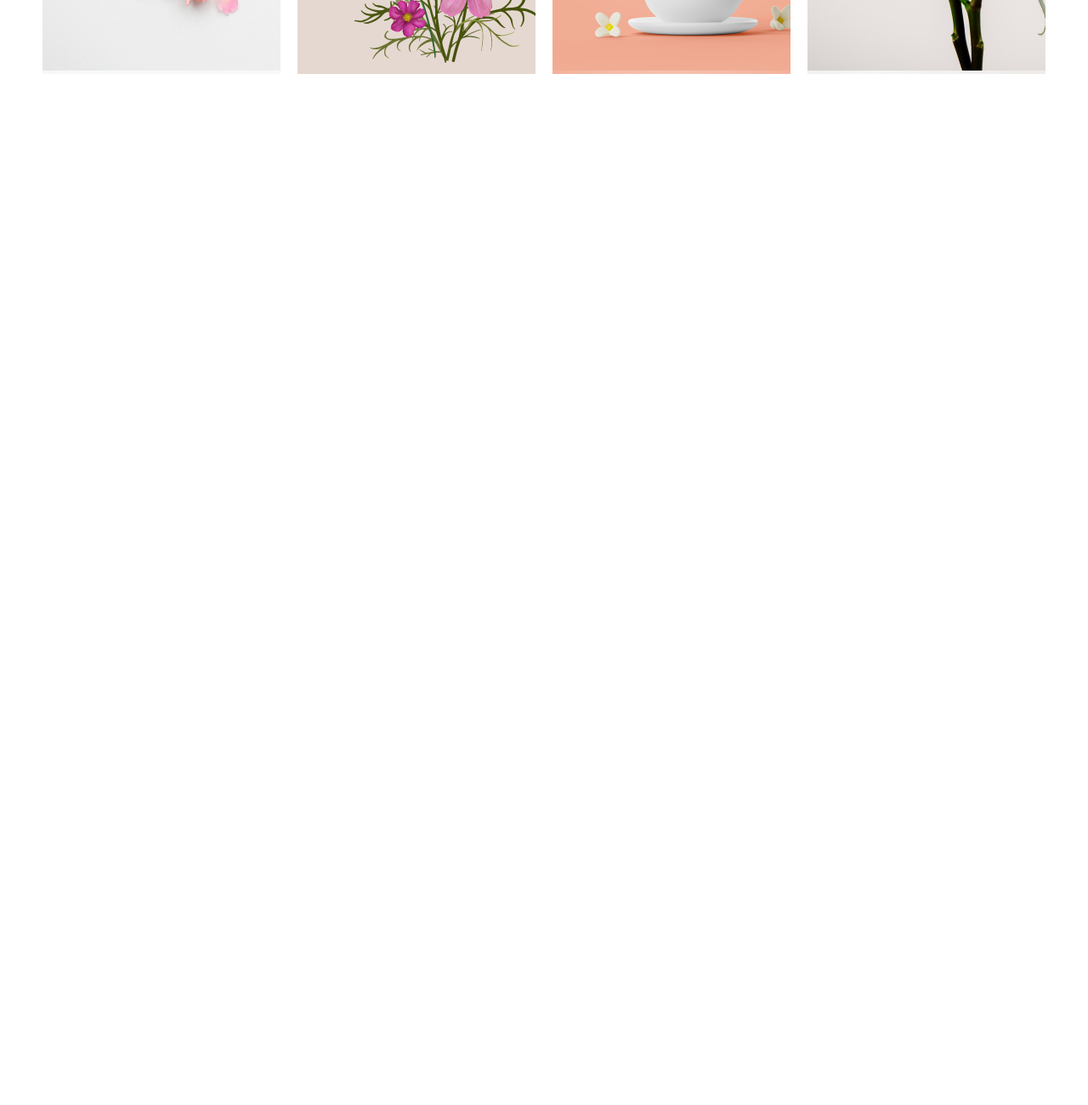
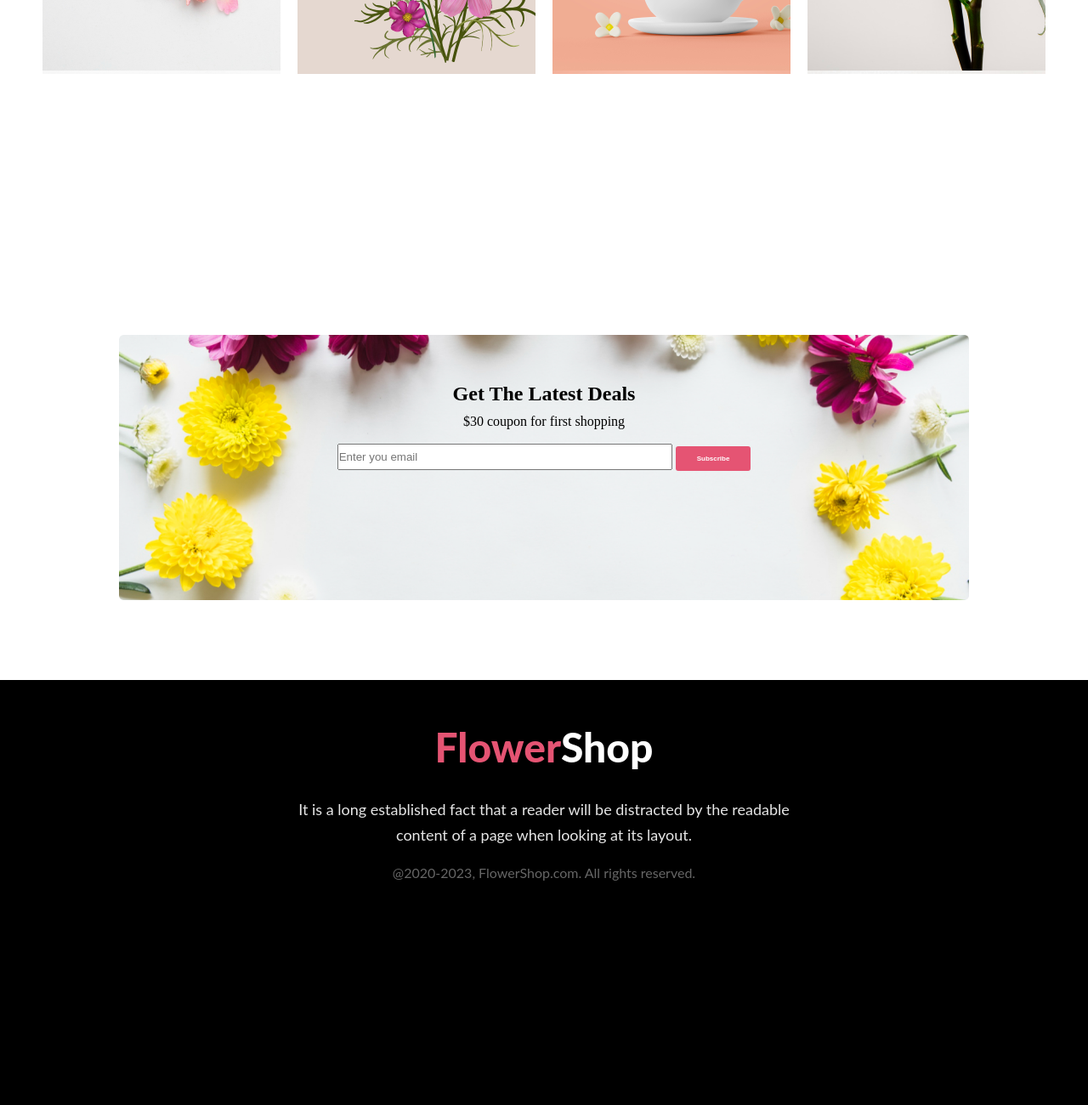
Before and after one commit to Yeasin7772/assignment01-flower, a plain HTML site: page index.html in a window 1280 px wide. Shown: the part 2442-3742 px from the top of the page at 85% size. Before the commit the page ends 2742 px from the top, so only its background shows below. Drawn offline with Linux system fonts and the light colour scheme.

Commit message:
added footer section

```diff
--- a/index.html
+++ b/index.html
@@ -90,7 +90,8 @@
        <section>
         <div class="Instagram-container">
             <h2 class="Instagram-title">Instagram </h2>
-            <p class="Instagram-description" > It is a long established fact that a reader will be distracted by the readable <br> content of a page when looking at its layout.
+            <p class="Instagram-description" > It is a long established fact that a reader will be distracted by the readable <br>
+                 content of a page when looking at its layout.
 
             </p>
             <ol class="Instagram-images">
@@ -110,17 +111,59 @@
         </div>
 
 
+
        </section>
+       <!-- third section end here -->
+
+        <!-- fourth section start here -->
+        <section>
+
+
+            <div class="text">
+                <div class="heder">
+                   <h1 class="Subscribe-title">Get The Latest Deals</h1>
+            <p class="Subscribe-descrpiton" >$30 coupon for first shopping</p>
+
+                </div>
+            <div class="from">
+                <form action="">
+                <label for="">
+                    <input type="email" name="" placeholder="Enter you email" id="">
+
+
+                </label>
+                <button class="btn-primary">Subscribe</button>
+            </form>
+
+            <!-- </div>
+            <div class="Subscribe-container"></div> -->
+            </div>
 
 
 
-
-
+        </section>
+        <!-- fourth section end here -->
 
 
 
     </main>
     <footer>
+     <div class="flowershop-container">
+
+    <div class="footer-body">
+
+        <h1 class="flower-title"><span class="flower-color">Flower</span>Shop</h1>
+        <p class="flower-descriptsion">It is a long established fact that a reader will be distracted by the readable <br> content of a page when looking at its layout.
+
+        </p>
+        <small class="address">@2020-2023, FlowerShop.com. All rights reserved.</small>
+    </div>
+
+
+
+
+</div>
+
 
     </footer>
 
--- a/style.css
+++ b/style.css
@@ -228,3 +228,97 @@ margin-bottom: 30px;
     height: 400px;
     background-image: url("images/Rectangle\ 6.png");
 }
+/* "Instagram-container style end here */
+
+/* Subscribe-container style start here */
+.Subscribe-title{
+    text-align: center;
+    padding-top: 150px;
+
+}
+.Subscribe-descrpiton{
+    text-align: center;
+    padding-top: 10px;
+
+}
+.from{
+
+    text-align: center;
+    align-items: center;
+}
+.bttn-prymary{
+    text-align: center;
+}
+.text{
+/* height: 480px;
+width: 1450px; */
+margin: auto;
+border-radius: 8px;
+
+background-image:url("images/Rectangle\ 9.png") ;
+background-size: 100%;
+background-repeat: no-repeat;
+background-position: center;
+width: 1000px;
+height: 500px;
+/* text-align: center; */
+
+.text{
+    display: flex;
+    justify-content: center;
+    align-items: center;
+
+}
+
+}
+input{
+    width: 39%;
+    height: 27px;
+}
+
+/* Subscribe-container style end here */
+
+/* footer style start here */
+
+.flowershop-container{
+    height: 500px;
+    width:100%;
+    background-color: black;
+    text-align: center;
+    color: #FFF;
+}
+
+.flower-title{
+padding-top: 50px;
+padding-bottom: 30px;
+font-family: Lato;
+font-size: 48px;
+font-style: normal;
+font-weight: 800;
+line-height: normal;
+}
+.flower-descriptsion{
+    padding-bottom: 20px;
+
+color: rgba(255, 255, 255, 0.90);
+text-align: center;
+font-family: Lato;
+font-size: 18px;
+font-style: normal;
+font-weight: 400;
+line-height: 30px;
+}
+.address{
+  padding-top: 50px;
+  color: rgba(255, 255, 255, 0.40);
+text-align: center;
+font-family: Lato;
+font-size: 16px;
+font-style: normal;
+font-weight: 400;
+line-height: normal;
+}
+.flower-color{
+    color: #E55473;
+}
+/* footer style end here */
```
